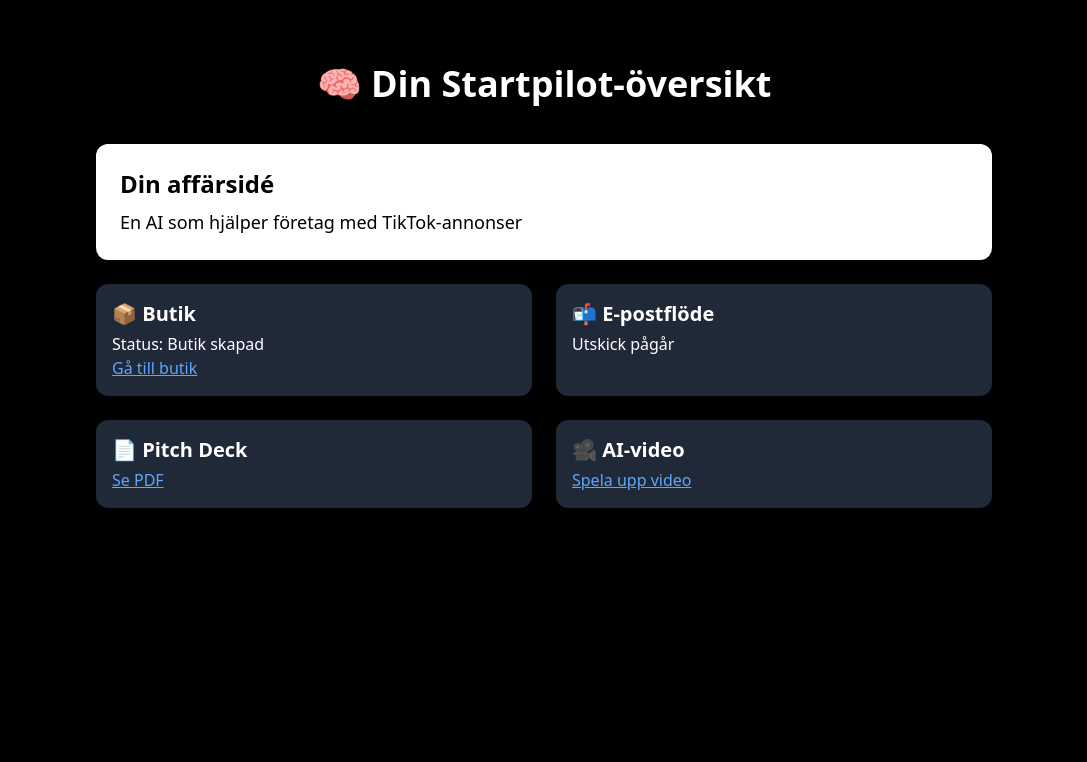
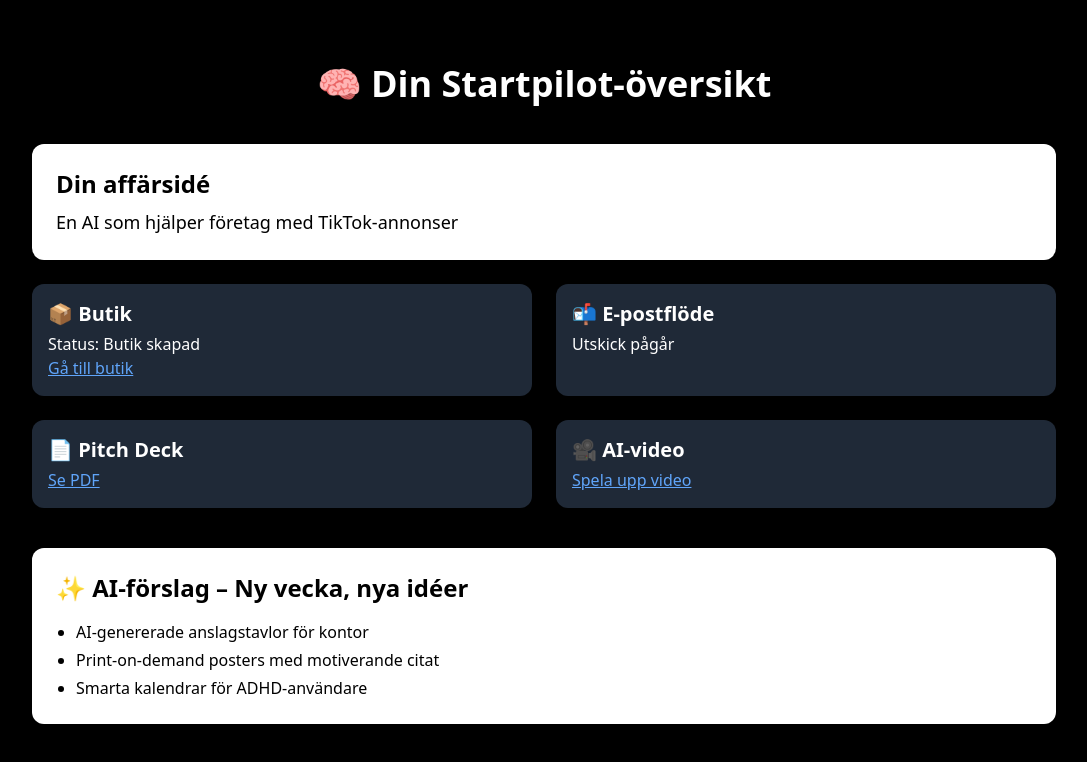
Before and after one commit to hrgr01/startpilot, a Next.js app: page /dashboard in a window 1280 px wide. Shown: the top 762 px of the page, without its empty margins (96-1183 px from the left). Built offline with nearby package versions, Linux system fonts and the light colour scheme.

Commit message:
Update dashboard.js

```diff
--- a/pages/dashboard.js
+++ b/pages/dashboard.js
@@ -9,12 +9,17 @@ export default function Dashboard() {
     storeLink: "https://shopify.com/startpilot-demo",
     pitchLink: "/pitch/startpilot-pitch.pdf",
     videoLink: "/video/ai-video-demo.mp4",
-    emailFlowStatus: "Utskick pågår"
+    emailFlowStatus: "Utskick pågår",
+    weeklySuggestions: [
+      "AI-genererade anslagstavlor för kontor",
+      "Print-on-demand posters med motiverande citat",
+      "Smarta kalendrar för ADHD-användare"
+    ]
   });
 
   return (
     <main className="min-h-screen bg-black text-white px-6 py-16">
-      <div className="max-w-4xl mx-auto">
+      <div className="max-w-5xl mx-auto">
         <motion.h1
           initial={{ opacity: 0, y: 30 }}
           animate={{ opacity: 1, y: 0 }}
@@ -44,7 +49,7 @@ export default function Dashboard() {
           </div>
         </div>
 
-        <div className="grid md:grid-cols-2 gap-6">
+        <div className="grid md:grid-cols-2 gap-6 mb-6">
           <div className="bg-gray-800 p-4 rounded-xl">
             <h3 className="text-xl font-semibold mb-1">📄 Pitch Deck</h3>
             <a href={userData.pitchLink} target="_blank" className="underline text-blue-400">
@@ -59,6 +64,15 @@ export default function Dashboard() {
             </a>
           </div>
         </div>
+
+        <div className="bg-white text-black p-6 rounded-xl mt-10">
+          <h2 className="text-2xl font-bold mb-4">✨ AI-förslag – Ny vecka, nya idéer</h2>
+          <ul className="list-disc pl-5 space-y-1">
+            {userData.weeklySuggestions.map((item, i) => (
+              <li key={i}>{item}</li>
+            ))}
+          </ul>
+        </div>
       </div>
     </main>
   );
```
